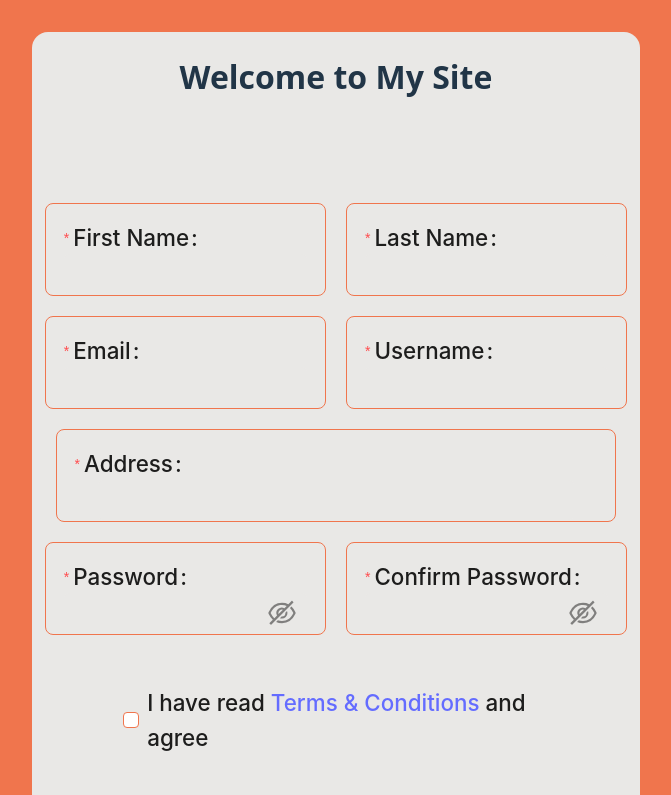
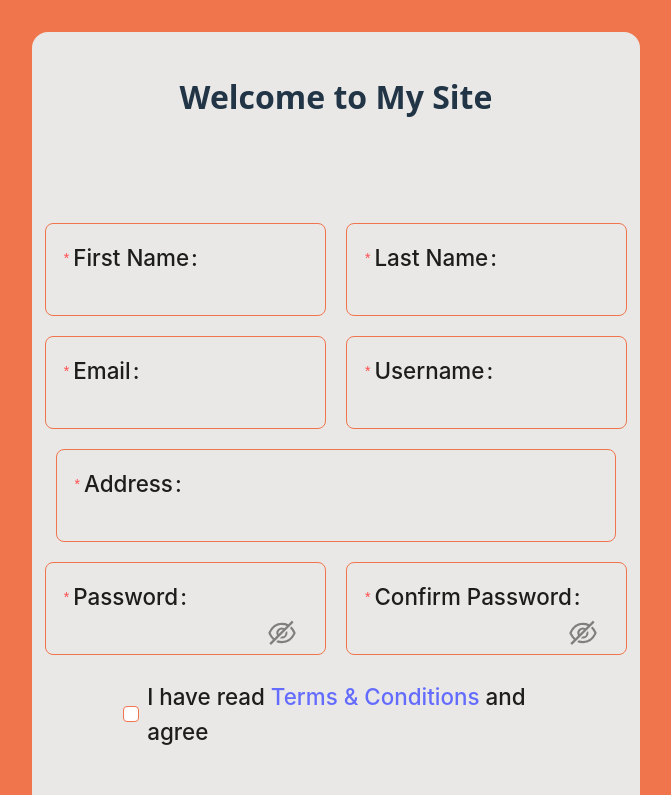
Before and after one commit to Mahmoudibrahim54/reactjs-nestjs-auth-app, a React (Vite) app in the folder portal/: page /sign-up in a window 1280 px wide. Shown: the top 795 px of the page, without its empty margins (304-975 px from the left). Built offline with nearby package versions, Linux system fonts and the light colour scheme.

Commit message:
[FRONTEND][WIP]: Wip

```diff
--- a/portal/src/pages/Login/Login.scss
+++ b/portal/src/pages/Login/Login.scss
@@ -8,6 +8,7 @@
   align-items: center;
   gap: 80px;
   background-color: #e9e8e6;
+  padding: 20px 0;
 
   .login-form {
     width: 100%;
--- a/portal/src/pages/SignUp/SignUp.scss
+++ b/portal/src/pages/SignUp/SignUp.scss
@@ -8,6 +8,7 @@
   align-items: center;
   gap: 80px;
   background-color: #e9e8e6;
+  padding: 20px 0;
 
   .sign-up-form {
     width: 100%;
@@ -15,7 +16,7 @@
     flex-direction: column;
     align-items: center;
     justify-content: center;
-    gap: 50px;
+    gap: 24px;
     .sign-up-form-inputs-wrapper {
       width: 100%;
       display: flex;
```
